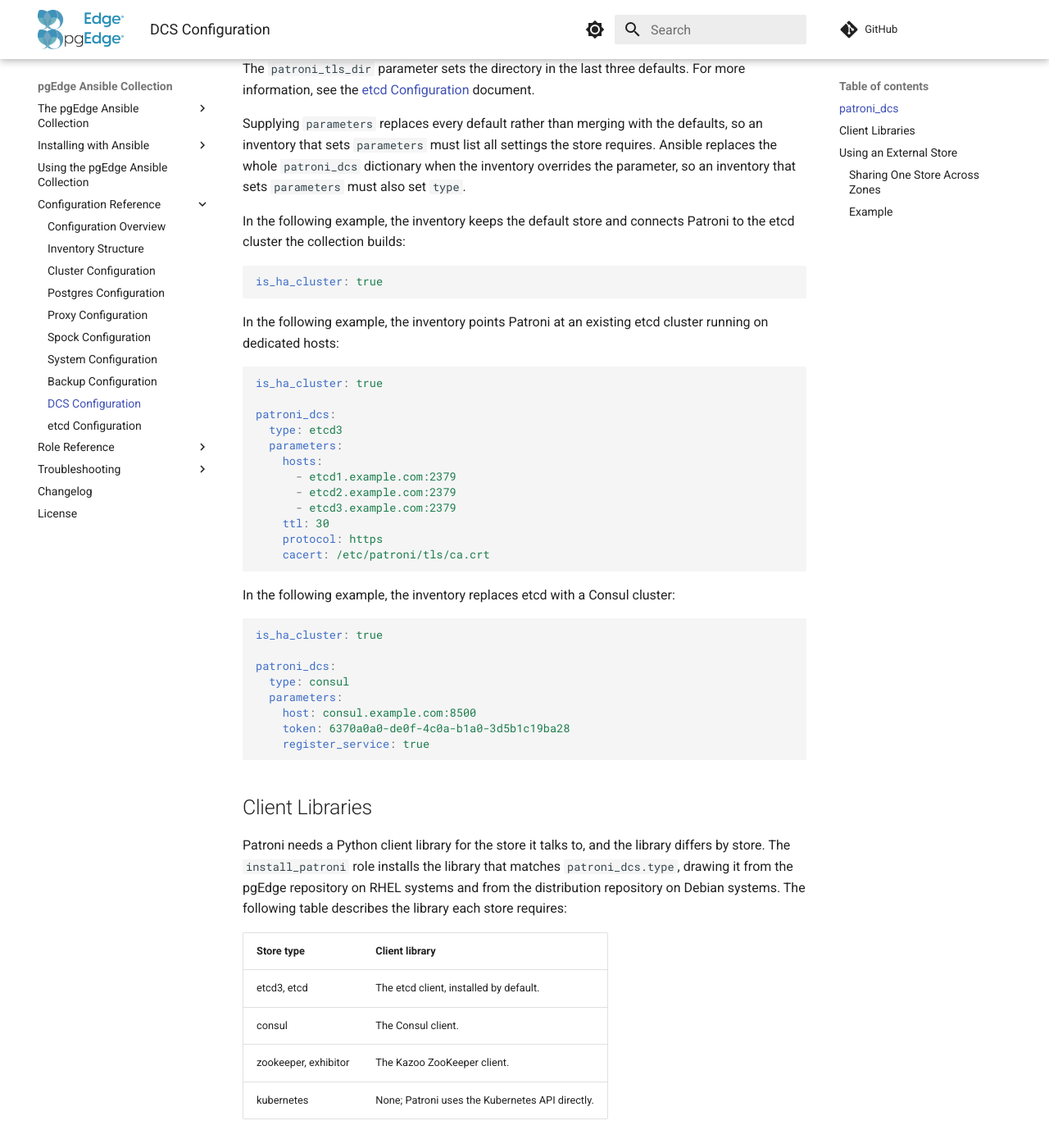
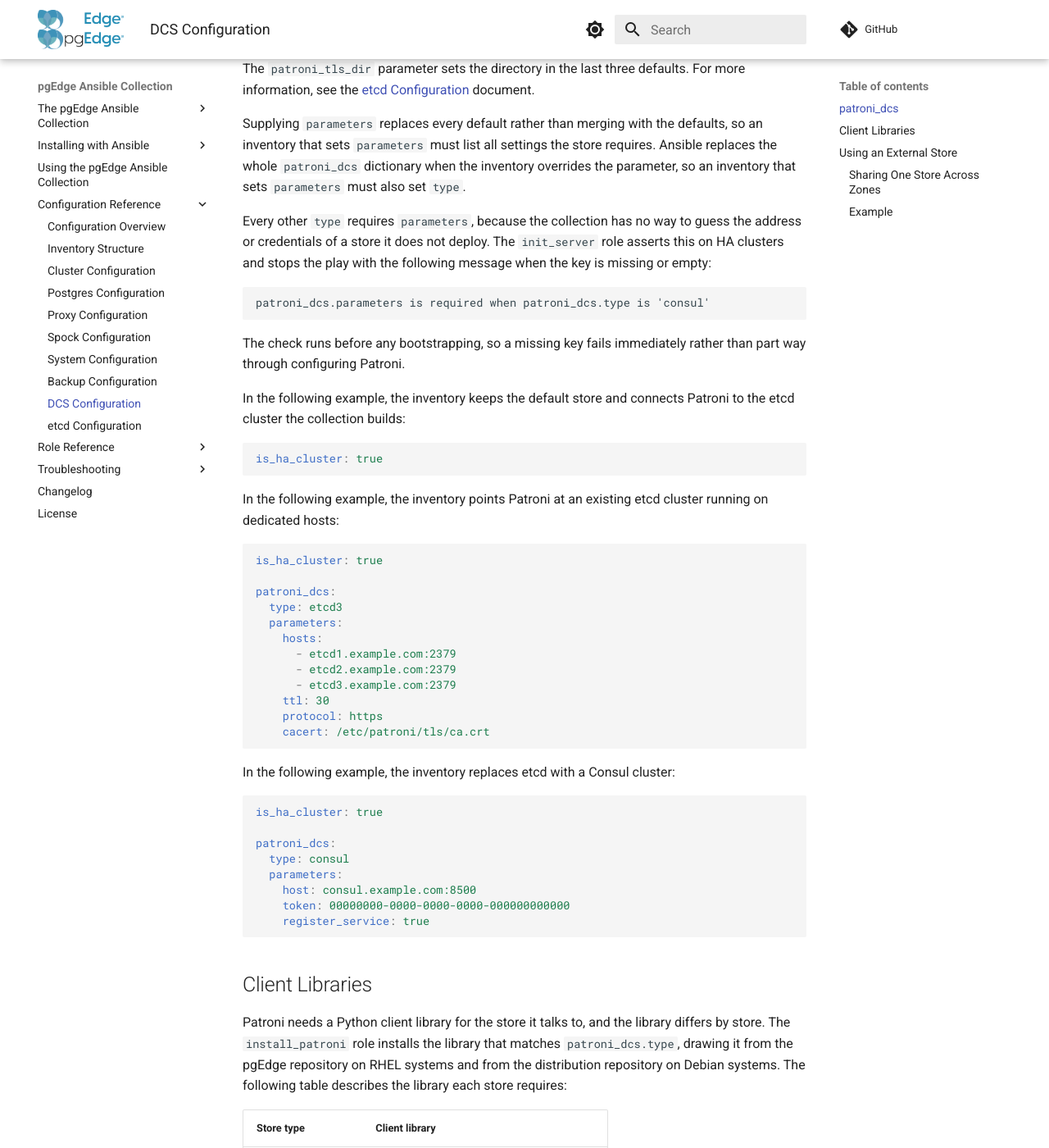
Before and after one commit to pgEdge/pgedge-ansible, an MkDocs documentation site: the page built from docs/configuration/dcs.md, in a window 1280 px wide and 1400 px high, scrolled down 1558 px. Shown: the whole window at 82% size. Built offline with MkDocs 1.6.1 and Material for MkDocs 9.7.7, drawn with Linux system fonts in a browser that asks for light colours; comment, search, counter and statistics services are not loaded; some of the changed text lies outside the part shown.

Commit message:
fix(init_server): require DCS parameters for unmanaged stores
The collection substitutes etcd connection defaults for the etcd and etcd3
types, because those describe the cluster it deploys itself. Every other store
is unmanaged, so the inventory is the only source of its address and
credentials. Omitting patroni_dcs.parameters for those types previously failed
in setup_patroni with "object of type 'dict' has no attribute 'parameters'",
after the cluster had already been provisioned.

Assert the key is present in init_server instead, which runs validate.yaml
before any bootstrapping, and document that parameters is optional only for
the etcd types.

Co-Authored-By: Claude Opus 5 (1M context) <noreply@anthropic.com>

````diff
--- a/docs/configuration/dcs.md
+++ b/docs/configuration/dcs.md
@@ -13,7 +13,8 @@ this collection does not manage.
 - Default: `type: etcd3` with no `parameters` key
 - Description: This parameter selects the distributed configuration store
   that Patroni uses and supplies the connection settings for the store. The
-  dictionary accepts a `type` key and an optional `parameters` key.
+  dictionary accepts a `type` key and a `parameters` key. The `parameters` key
+  is optional only when `type` is `etcd` or `etcd3`.
 
 The `type` key names the store, and the collection writes the value directly
 as the DCS section name in the Patroni configuration file. The `init_server`
@@ -59,6 +60,18 @@ store requires. Ansible replaces the whole `patroni_dcs` dictionary when the
 inventory overrides the parameter, so an inventory that sets `parameters` must
 also set `type`.
 
+Every other `type` requires `parameters`, because the collection has no way to
+guess the address or credentials of a store it does not deploy. The
+`init_server` role asserts this on HA clusters and stops the play with the
+following message when the key is missing or empty:
+
+```text
+patroni_dcs.parameters is required when patroni_dcs.type is 'consul'
+```
+
+The check runs before any bootstrapping, so a missing key fails immediately
+rather than part way through configuring Patroni.
+
 In the following example, the inventory keeps the default store and connects
 Patroni to the etcd cluster the collection builds:
 
@@ -93,7 +106,7 @@ patroni_dcs:
   type: consul
   parameters:
     host: consul.example.com:8500
-    token: 6370a0a0-de0f-4c0a-b1a0-3d5b1c19ba28
+    token: 00000000-0000-0000-0000-000000000000
     register_service: true
 ```
 
@@ -127,7 +140,9 @@ The `setup_patroni` role generates a Patroni client certificate signed by the
 etcd certificate authority, and the role skips that step when `type` is
 neither `etcd` nor `etcd3`. An external store must therefore carry its own
 credentials in `parameters`, and any certificate files those credentials
-reference must already exist on each pgEdge node.
+reference must already exist on each pgEdge node. This is why `parameters` is
+mandatory for an unmanaged store: it is the only place the store's address and
+credentials can come from.
 
 ### Sharing One Store Across Zones
 
````
Also changed, not shown: docs/CHANGELOG.md (+4 -0 lines), docs/configuration.md (+1 -1 lines), docs/roles/setup_patroni.md (+3 -2 lines), 1 other file.
